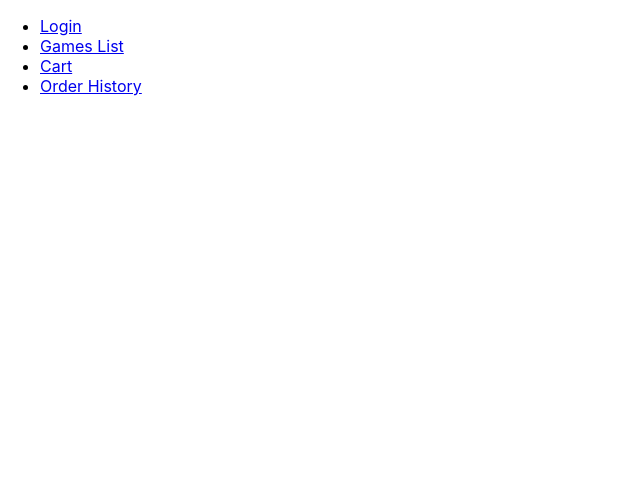
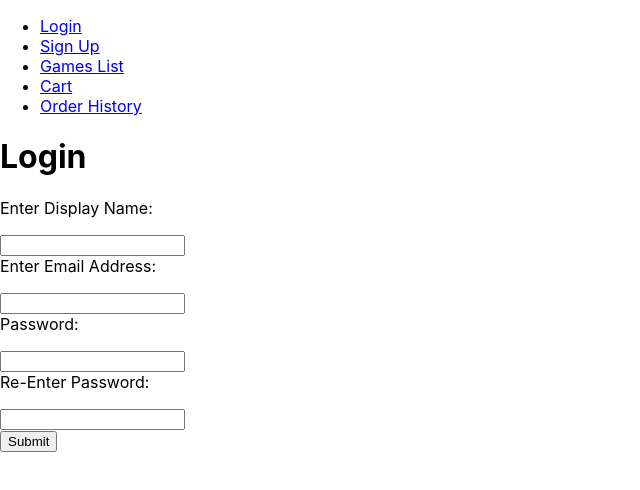
Before and after one commit to shadowbattalion/TrentProject3Client, a React (Create React App) app in the folder game-store/: page /user-reg in a window 1280 px wide. Shown: the top 490 px of the page, without its empty margins (0-640 px from the left). Built offline with nearby package versions, Linux system fonts and the light colour scheme.

Commit message:
Doing user registration

```diff
--- a/game-store/src/App.js
+++ b/game-store/src/App.js
@@ -17,6 +17,7 @@ import CredentialsProvider from './providers/CredentialsProvider';
 import GamesProvider from './providers/GamesProvider';
 import CartProvider from './providers/CartProvider';
 import LoginPage from './pages/LoginPage'
+import UserRegPage from './pages/UserRegPage';
 import ErrorPage from'./pages/ErrorPage'
 import GamesPage from './pages/GamesPage';
 import GameDetailsPage from './pages/GameDetailPage';
@@ -41,6 +42,9 @@ function App(){
                     <Link to ="/">Login</Link>
                 </li>
                 <li>
+                    <Link to ="/user-reg">Sign Up</Link>
+                </li>
+                <li>
                     <Link to ="/games">Games List</Link>
                 </li>
                 <li>
@@ -55,6 +59,9 @@ function App(){
 
                 <Route exact path="/">
                   <LoginPage/>
+                </Route>
+                <Route exact path="/user-reg">
+                  <UserRegPage/>
                 </Route>
                 <Route exact path="/error-page">
                   <ErrorPage/>
--- a/game-store/src/components/Login.js
+++ b/game-store/src/components/Login.js
@@ -1,7 +1,7 @@
-import React, { useContext, useEffect, useState} from "react"
+import React, { useContext, useState} from "react"
 import { useHistory, useLocation } from 'react-router-dom';
 import CredentialsContext from "../contexts/CredentialsContext"
-import CartContext from "../contexts/CartContext";
+
 
 export default function Login() {
 
@@ -25,7 +25,7 @@ export default function Login() {
     async function loginSubmit (){
 
         if(field.display_name_email && field.password){
-            //set current cart to CartProvider state
+
             let login_outcome = await credsContext.login(field.display_name_email, field.password)
 
             if(login_outcome===null){
@@ -61,7 +61,7 @@ export default function Login() {
         }else{
 
             setValidation({
-                "display_name_email_missing":field.display_name_email?"":"Email is missing",
+                "display_name_email_missing":field.display_name_email?"":"Display Name or Email is missing",
                 "password_missing":field.password?"":"Password is missing",
             })
 
@@ -96,7 +96,7 @@ export default function Login() {
                 <div>
                     <label>Password:</label>
                     <p>{validation?.password_missing}</p>
-                    <input type="text" name="password" value={field.password} onChange={updateState}/>
+                    <input type="password" name="password" value={field.password} onChange={updateState}/>
                 </div>
                 <input type="button" onClick={loginSubmit} value="Submit"/>
             </div>
--- /dev/null
+++ b/game-store/src/components/UserReg.js
@@ -0,0 +1,124 @@
+import React, { useContext, useState} from "react"
+import { useHistory, useLocation } from 'react-router-dom';
+import CredentialsContext from "../contexts/CredentialsContext"
+
+
+export default function UserReg() {
+
+    const history = useHistory()
+    const location = useLocation()
+    const [field, setField] = useState({
+        "display_name":"",
+        "email":"",
+        "password":"",
+        "confirm_password":""
+    })
+    const[validation, setValidation] = useState({
+        "display_name_missing":"",
+        "email_missing":"",
+        "password_missing":"",
+        "confirm_password_missing":""
+    })
+    const [fail, setFail] = useState("")
+
+    const credsContext = useContext(CredentialsContext)
+
+
+
+
+    async function regSubmit (){
+
+        if(field.display_name && field.email && field.email.includes("@") && field.password && (field.password.trim() == field.confirm_password.trim())){
+            console.log(field.display_name, field.email, field.password)
+            console.log("sign in successful")
+
+            let reg_outcome = await credsContext.login(field.display_name_email, field.password)
+
+            if(reg_outcome===null){
+
+                history.push("/error-page")
+
+            } else if (reg_outcome){
+                setFail("")
+                setValidation({
+                    "display_name_missing":"",
+                    "email_missing":"",
+                    "password_missing":"",
+                    "confirm_password_missing":""
+                })
+
+
+                history.push("/")
+
+
+            } else {
+                setFail("Display Name, Email or Password is incorrect")
+                setValidation({
+                    "display_name_missing":"",
+                    "email_missing":"",
+                    "password_missing":"",
+                    "confirm_password_missing":""
+                })
+
+            }
+        }else{
+
+            console.log("sign in fail")
+            let match_password = (field.password.trim() == field.confirm_password.trim())
+
+            setValidation({
+                "display_name_missing":field.display_name?"":"Display Name is missing",
+                "email_missing":!field.email?"Email is missing":(!/\w*@\w*(\.\w{2,3})+/.test(field.email)?"Invalid Email format":""),
+                "password_missing":field.password?"":"Password is missing",
+                "confirm_password_missing":match_password?"":"Password does not match",
+            })
+
+
+        }
+
+    }
+
+
+    const updateState = (e) =>{
+
+        setField({
+            ...field,
+            [e.target.name]:e.target.value
+        })
+
+    }
+
+
+
+    return (
+        <React.Fragment>
+            <h1>Login</h1>
+            <h2>{location.state?.message}</h2>
+            <h2>{fail}</h2>
+            <div>
+                <div>
+                    <label>Enter Display Name:</label>
+                    <p>{validation?.display_name_missing}</p>
+                    <input type="text" name="display_name" value={field.display_name} onChange={updateState}/>
+                </div>
+                <div>
+                    <label>Enter Email Address:</label>
+                    <p>{validation?.email_missing}</p>
+                    <input type="text" name="email" value={field.email} onChange={updateState}/>
+                </div>
+                <div>
+                    <label>Password:</label>
+                    <p>{validation?.password_missing}</p>
+                    <input type="password" name="password" value={field.password} onChange={updateState}/>
+                </div>
+                <div>
+                    <label>Re-Enter Password:</label>
+                    <p>{validation?.confirm_password_missing}</p>
+                    <input type="password" name="confirm_password" value={field.confirm_password} onChange={updateState}/>
+                </div>
+                <input type="button" onClick={regSubmit} value="Submit"/>
+            </div>
+        </React.Fragment>
+
+    )
+}
--- /dev/null
+++ b/game-store/src/pages/UserRegPage.js
@@ -0,0 +1,11 @@
+import React from 'react'
+import UserReg from '../components/UserReg'
+
+export default function UserRegPage() {
+
+    return (
+        <React.Fragment>
+            <UserReg/>
+        </React.Fragment>
+    )
+}
```
